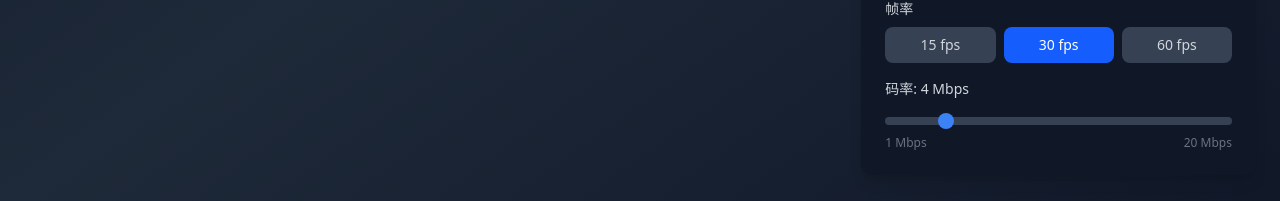
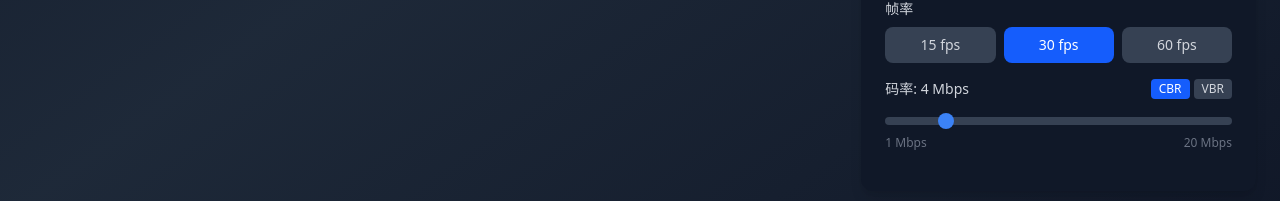
Before and after one commit to lateautumn233/WebRTC-Screen, a Vue app in the folder client/: page /#/conference in a window 1280 px wide. Shown: the part 702-903 px from the top of the page. Built offline with nearby package versions, Linux system fonts and the light colour scheme; no server answers; what vue-fullscreen would draw is missing.

Commit message:
feat(encoder): 添加 CBR/VBR 码率模式选择
- 新增 BitrateMode 类型支持 CBR 和 VBR 两种码率模式
- 在编码器配置中使用 bitrateMode 参数
- UI 中添加 CBR/VBR 切换按钮，与码率滑块并排显示

```diff
--- a/client/src/components/SettingsPanel.vue
+++ b/client/src/components/SettingsPanel.vue
@@ -68,10 +68,28 @@
     </div>
 
     <!-- 码率滑块 -->
-    <div>
-      <label class="block text-sm font-medium text-gray-300 mb-2">
-        码率: {{ modelValue.bitrate }} Mbps
-      </label>
+    <div class="mb-4">
+      <div class="flex items-center justify-between mb-2">
+        <label class="block text-sm font-medium text-gray-300">
+          码率: {{ modelValue.bitrate }} Mbps
+        </label>
+        <div class="flex gap-1">
+          <button
+            v-for="mode in bitrateModes"
+            :key="mode.value"
+            :disabled="disabled"
+            :class="[
+              'px-2 py-0.5 rounded text-xs font-medium transition-all',
+              modelValue.bitrateMode === mode.value
+                ? 'bg-blue-600 text-white'
+                : 'bg-gray-700 text-gray-300 hover:bg-gray-600'
+            ]"
+            @click="updateSetting('bitrateMode', mode.value)"
+          >
+            {{ mode.label }}
+          </button>
+        </div>
+      </div>
       <input
         type="range"
         min="1"
@@ -92,7 +110,7 @@
 
 <script setup lang="ts">
 import { ref, onMounted } from 'vue'
-import type { EncoderSettings, CodecType, ResolutionPreset, FrameratePreset } from '../types'
+import type { EncoderSettings, CodecType, ResolutionPreset, FrameratePreset, BitrateMode } from '../types'
 import { useWebCodecs } from '../composables/useWebCodecs'
 
 interface Props {
@@ -127,6 +145,11 @@ const resolutions: { value: ResolutionPreset; label: string }[] = [
 
 const framerates: FrameratePreset[] = [15, 30, 60]
 
+const bitrateModes: { value: BitrateMode; label: string }[] = [
+  { value: 'cbr', label: 'CBR' },
+  { value: 'vbr', label: 'VBR' }
+]
+
 function updateSetting<K extends keyof EncoderSettings>(key: K, value: EncoderSettings[K]) {
   emit('update:modelValue', { ...props.modelValue, [key]: value })
 }
--- a/client/src/composables/useWebCodecs.ts
+++ b/client/src/composables/useWebCodecs.ts
@@ -79,6 +79,7 @@ export function useWebCodecs() {
         width,
         height,
         bitrate: encoderSettings.bitrate * 1_000_000,
+        bitrateMode: encoderSettings.bitrateMode === 'vbr' ? 'variable' : 'constant',
         framerate: encoderSettings.framerate,
         latencyMode: 'realtime',
         hardwareAcceleration: 'prefer-hardware'
--- a/client/src/types/index.ts
+++ b/client/src/types/index.ts
@@ -7,12 +7,16 @@ export type ResolutionPreset = '720p' | '1080p' | '1440p' | 'original'
 // 帧率预设
 export type FrameratePreset = 15 | 30 | 60
 
+// 码率模式
+export type BitrateMode = 'cbr' | 'vbr'
+
 // 编码设置
 export interface EncoderSettings {
   codec: CodecType
   resolution: ResolutionPreset
   framerate: FrameratePreset
   bitrate: number // Mbps
+  bitrateMode: BitrateMode
 }
 
 // 分辨率映射
@@ -39,7 +43,8 @@ export const DEFAULT_ENCODER_SETTINGS: EncoderSettings = {
   codec: 'h264',
   resolution: '1080p',
   framerate: 30,
-  bitrate: 4
+  bitrate: 4,
+  bitrateMode: 'cbr'
 }
 
 // 连接状态
```
